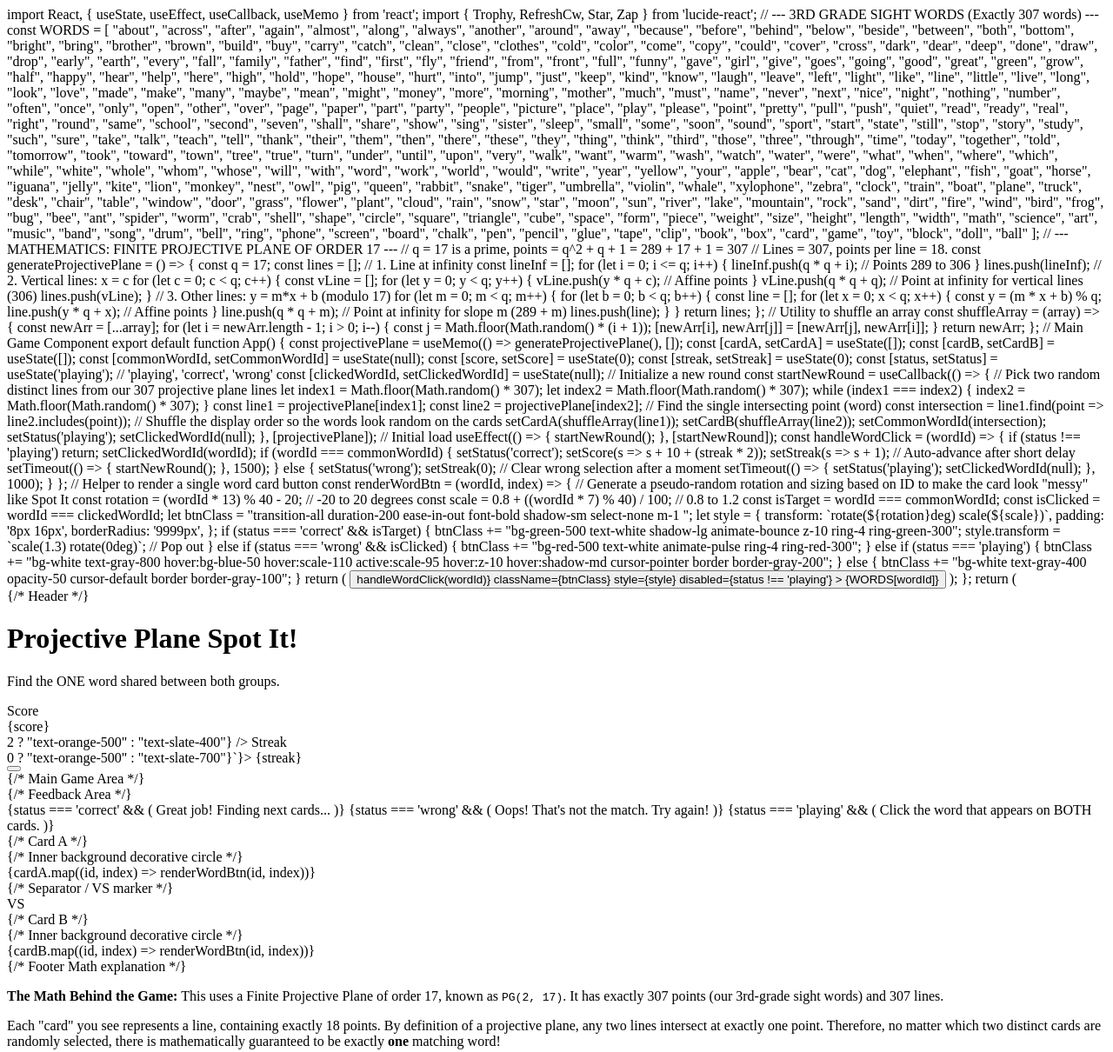
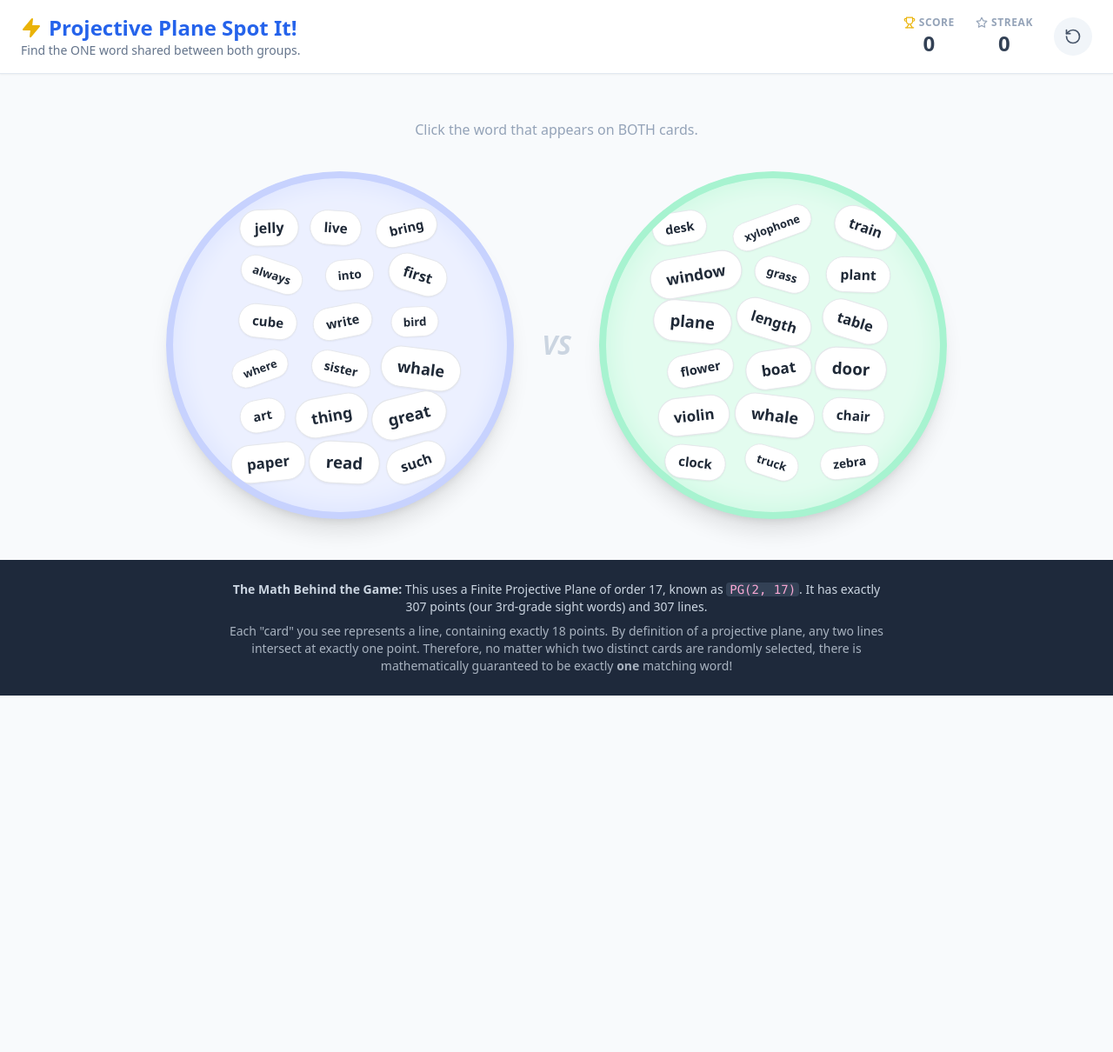
Before and after one commit to DrJeremySain/ai, a plain HTML site: page wordgame.html in a window 1280 px wide. Shown: the top 1210 px of the page at 87% size. After the commit the page ends 800 px from the top, so only its background shows below. Drawn offline with nearby package versions, Linux system fonts and the light colour scheme.

Commit message:
Update wordgame.html
This is a game to help children learn sight words.  You pick the word that is on both of the circular cards.

For the mathematically inclined, the game is a model of the order 17 projective plane.  Each word is a "point" in the plane, and each card is a "line."  Since two lines always meet at exactly one point, there is always exactly one word common to both cards!

```diff
--- a/sightword.html
+++ b/wordgame.html
@@ -1,6 +1,120 @@
-import React, { useState, useEffect, useCallback, useMemo } from 'react';
-import { Trophy, RefreshCw, Star, Zap } from 'lucide-react';
+<!DOCTYPE html>
+<html lang="en">
+<head>
+  <meta charset="UTF-8">
+  <meta name="viewport" content="width=device-width, initial-scale=1.0">
+  <title>Projective Plane Spot It!</title>
+  <script src="https://cdn.tailwindcss.com"></script>
+  <style>
+    /* Custom styles for word buttons to handle dynamic rotation and hover states */
+    .word-btn {
+      transform: rotate(var(--rot)) scale(var(--scl));
+      border-radius: 9999px;
+      padding: 8px 16px;
+      transition: all 0.2s ease-in-out;
+    }
 
+    .hover-pop:hover {
+      transform: rotate(var(--rot)) scale(1.1);
+      z-index: 10;
+      box-shadow: 0 4px 6px -1px rgba(0, 0, 0, 0.1), 0 2px 4px -1px rgba(0, 0, 0, 0.06);
+    }
+
+    .hover-pop:active {
+      transform: rotate(var(--rot)) scale(0.95);
+    }
+
+    .pop-out {
+      transform: scale(1.3) rotate(0deg) !important;
+      animation: bounce 1s infinite;
+      z-index: 20;
+    }
+
+    @keyframes bounce {
+      0%, 100% { transform: scale(1.3) rotate(0deg) translateY(-5%); animation-timing-function: cubic-bezier(0.8,0,1,1); }
+      50% { transform: scale(1.3) rotate(0deg) translateY(0); animation-timing-function: cubic-bezier(0,0,0.2,1); }
+    }
+  </style>
+</head>
+<body class="min-h-screen bg-slate-50 text-slate-800 font-sans selection:bg-blue-200 flex flex-col">
+
+  <!-- Header -->
+  <header class="bg-white shadow-sm border-b border-slate-200 px-6 py-4 flex flex-col md:flex-row justify-between items-center gap-4">
+    <div>
+      <h1 class="text-2xl font-black text-blue-600 flex items-center gap-2">
+        <svg xmlns="http://www.w3.org/2000/svg" width="24" height="24" viewBox="0 0 24 24" fill="currentColor" stroke="currentColor" stroke-width="2" stroke-linecap="round" stroke-linejoin="round" class="text-yellow-500"><polygon points="13 2 3 14 12 14 11 22 21 10 12 10 13 2"></polygon></svg>
+        Projective Plane Spot It!
+      </h1>
+      <p class="text-sm text-slate-500 font-medium">Find the ONE word shared between both groups.</p>
+    </div>
+
+    <div class="flex gap-6 items-center">
+      <div class="flex flex-col items-center">
+        <div class="flex items-center gap-1 text-slate-400 text-xs font-bold uppercase tracking-wider">
+          <svg xmlns="http://www.w3.org/2000/svg" width="14" height="14" viewBox="0 0 24 24" fill="none" stroke="currentColor" stroke-width="2" stroke-linecap="round" stroke-linejoin="round" class="text-yellow-500"><path d="M6 9H4.5a2.5 2.5 0 0 1 0-5H6"></path><path d="M18 9h1.5a2.5 2.5 0 0 0 0-5H18"></path><path d="M4 22h16"></path><path d="M10 14.66V17c0 .55-.47.98-.97 1.21C7.85 18.75 7 20.24 7 22"></path><path d="M14 14.66V17c0 .55.47.98.97 1.21C16.15 18.75 17 20.24 17 22"></path><path d="M18 2H6v7a6 6 0 0 0 12 0V2Z"></path></svg>
+          Score
+        </div>
+        <div id="scoreDisplay" class="text-2xl font-black text-slate-700">0</div>
+      </div>
+      <div class="flex flex-col items-center">
+        <div class="flex items-center gap-1 text-slate-400 text-xs font-bold uppercase tracking-wider">
+          <svg id="streakStar" xmlns="http://www.w3.org/2000/svg" width="14" height="14" viewBox="0 0 24 24" fill="none" stroke="currentColor" stroke-width="2" stroke-linecap="round" stroke-linejoin="round" class="text-slate-400"><polygon points="12 2 15.09 8.26 22 9.27 17 14.14 18.18 21.02 12 17.77 5.82 21.02 7 14.14 2 9.27 8.91 8.26 12 2"></polygon></svg>
+          Streak
+        </div>
+        <div id="streakDisplay" class="text-2xl font-black text-slate-700">0</div>
+      </div>
+      <button
+        onclick="startNewRound()"
+        class="p-3 rounded-full bg-slate-100 hover:bg-slate-200 text-slate-600 transition-colors"
+        title="Skip & Get New Cards"
+      >
+        <svg xmlns="http://www.w3.org/2000/svg" width="20" height="20" viewBox="0 0 24 24" fill="none" stroke="currentColor" stroke-width="2" stroke-linecap="round" stroke-linejoin="round"><path d="M3 12a9 9 0 1 0 9-9 9.75 9.75 0 0 0-6.74 2.74L3 8"></path><path d="M3 3v5h5"></path></svg>
+      </button>
+    </div>
+  </header>
+
+  <!-- Main Game Area -->
+  <main class="flex-grow flex flex-col items-center justify-center p-6 gap-8">
+
+    <!-- Feedback Area -->
+    <div id="feedbackContainer" class="h-8 flex items-center justify-center text-center w-full">
+      <span class="text-slate-400 font-medium">Click the word that appears on BOTH cards.</span>
+    </div>
+
+    <div class="flex flex-col md:flex-row gap-8 w-full max-w-5xl justify-center items-center">
+
+      <!-- Card A -->
+      <div class="relative w-full max-w-[400px] aspect-square bg-indigo-100 rounded-full shadow-xl border-8 border-indigo-200 flex items-center justify-center p-8 overflow-hidden transform transition-transform hover:scale-[1.02]">
+        <div class="absolute inset-2 bg-white/40 rounded-full blur-md"></div>
+        <div id="cardAContainer" class="relative flex flex-wrap justify-center content-center h-full w-full gap-1"></div>
+      </div>
+
+      <!-- Separator / VS marker -->
+      <div class="flex-shrink-0 text-3xl font-black text-slate-300 italic hidden md:block">
+        VS
+      </div>
+
+      <!-- Card B -->
+      <div class="relative w-full max-w-[400px] aspect-square bg-emerald-100 rounded-full shadow-xl border-8 border-emerald-200 flex items-center justify-center p-8 overflow-hidden transform transition-transform hover:scale-[1.02]">
+         <div class="absolute inset-2 bg-white/40 rounded-full blur-md"></div>
+        <div id="cardBContainer" class="relative flex flex-wrap justify-center content-center h-full w-full gap-1"></div>
+      </div>
+
+    </div>
+  </main>
+
+  <!-- Footer Math explanation -->
+  <footer class="bg-slate-800 text-slate-300 p-6 text-sm text-center">
+    <p class="max-w-3xl mx-auto mb-2">
+      <strong>The Math Behind the Game:</strong> This uses a Finite Projective Plane of order 17, known as <code class="bg-slate-700 px-1 rounded text-pink-300">PG(2, 17)</code>.
+      It has exactly 307 points (our 3rd-grade sight words) and 307 lines.
+    </p>
+    <p class="max-w-3xl mx-auto opacity-80">
+      Each "card" you see represents a line, containing exactly 18 points. By definition of a projective plane, any two lines intersect at exactly one point. Therefore, no matter which two distinct cards are randomly selected, there is mathematically guaranteed to be exactly <strong>one</strong> matching word!
+    </p>
+  </footer>
+
+  <script>
     // --- 3RD GRADE SIGHT WORDS (Exactly 307 words) ---
     const WORDS = [
       "about", "across", "after", "again", "almost", "along", "always", "another", "around", "away",
@@ -38,8 +152,6 @@ const WORDS = [
     ];
 
     // --- MATHEMATICS: FINITE PROJECTIVE PLANE OF ORDER 17 ---
-// q = 17 is a prime, points = q^2 + q + 1 = 289 + 17 + 1 = 307
-// Lines = 307, points per line = 18.
     const generateProjectivePlane = () => {
       const q = 17;
       const lines = [];
@@ -73,9 +185,28 @@ const generateProjectivePlane = () => {
           lines.push(line);
         }
       }
-
       return lines;
     };
+
+    // Initialize plane
+    const projectivePlane = generateProjectivePlane();
+
+    // Game State
+    let cardA = [];
+    let cardB = [];
+    let commonWordId = null;
+    let score = 0;
+    let streak = 0;
+    let status = 'playing'; // 'playing', 'correct', 'wrong'
+    let clickedWordId = null;
+
+    // DOM Elements
+    const cardAContainer = document.getElementById('cardAContainer');
+    const cardBContainer = document.getElementById('cardBContainer');
+    const scoreDisplay = document.getElementById('scoreDisplay');
+    const streakDisplay = document.getElementById('streakDisplay');
+    const streakStar = document.getElementById('streakStar');
+    const feedbackContainer = document.getElementById('feedbackContainer');
 
     // Utility to shuffle an array
     const shuffleArray = (array) => {
@@ -87,22 +218,126 @@ const shuffleArray = (array) => {
       return newArr;
     };
 
-// Main Game Component
-export default function App() {
-  const projectivePlane = useMemo(() => generateProjectivePlane(), []);
+    function updateScoreBoard() {
+      scoreDisplay.textContent = score;
+      streakDisplay.textContent = streak;
 
-  const [cardA, setCardA] = useState([]);
-  const [cardB, setCardB] = useState([]);
-  const [commonWordId, setCommonWordId] = useState(null);
+      if (streak > 0) {
+        streakDisplay.className = "text-2xl font-black text-orange-500";
+      } else {
+        streakDisplay.className = "text-2xl font-black text-slate-700";
+      }
 
-  const [score, setScore] = useState(0);
-  const [streak, setStreak] = useState(0);
-  const [status, setStatus] = useState('playing'); // 'playing', 'correct', 'wrong'
-  const [clickedWordId, setClickedWordId] = useState(null);
+      if (streak > 2) {
+        streakStar.classList.remove('text-slate-400');
+        streakStar.classList.add('text-orange-500', 'fill-orange-500');
+      } else {
+        streakStar.classList.add('text-slate-400');
+        streakStar.classList.remove('text-orange-500', 'fill-orange-500');
+      }
+    }
 
-  // Initialize a new round
-  const startNewRound = useCallback(() => {
-    // Pick two random distinct lines from our 307 projective plane lines
+    function updateFeedback() {
+      if (status === 'correct') {
+        feedbackContainer.innerHTML = `
+          <span class="text-green-500 font-bold text-xl flex items-center gap-2 transition-opacity">
+            <svg xmlns="http://www.w3.org/2000/svg" width="24" height="24" viewBox="0 0 24 24" fill="currentColor" stroke="currentColor" stroke-width="2" stroke-linecap="round" stroke-linejoin="round"><polygon points="12 2 15.09 8.26 22 9.27 17 14.14 18.18 21.02 12 17.77 5.82 21.02 7 14.14 2 9.27 8.91 8.26 12 2"></polygon></svg>
+            Great job! Finding next cards...
+          </span>
+        `;
+      } else if (status === 'wrong') {
+        feedbackContainer.innerHTML = `
+          <span class="text-red-500 font-bold text-xl transition-opacity">
+            Oops! That's not the match. Try again!
+          </span>
+        `;
+      } else {
+        feedbackContainer.innerHTML = `
+          <span class="text-slate-400 font-medium transition-opacity">
+            Click the word that appears on BOTH cards.
+          </span>
+        `;
+      }
+    }
+
+    function createWordBtn(wordId) {
+      const btn = document.createElement('button');
+
+      // Pseudo-random sizing/rotation
+      const rotation = (wordId * 13) % 40 - 20;
+      const scale = 0.8 + ((wordId * 7) % 40) / 100;
+
+      btn.textContent = WORDS[wordId];
+      btn.style.setProperty('--rot', `${rotation}deg`);
+      btn.style.setProperty('--scl', scale);
+
+      const isTarget = wordId === commonWordId;
+      const isClicked = wordId === clickedWordId;
+
+      let btnClass = "word-btn font-bold shadow-sm select-none m-1 ";
+
+      if (status === 'correct' && isTarget) {
+        btnClass += "bg-green-500 text-white shadow-lg ring-4 ring-green-300 pop-out";
+      } else if (status === 'wrong' && isClicked) {
+        btnClass += "bg-red-500 text-white ring-4 ring-red-300 animate-pulse";
+      } else if (status === 'playing') {
+        btnClass += "bg-white text-gray-800 hover:bg-blue-50 hover-pop cursor-pointer border border-gray-200";
+        btn.onclick = () => handleWordClick(wordId);
+      } else {
+        btnClass += "bg-white text-gray-400 opacity-50 cursor-default border border-gray-100";
+        btn.disabled = true;
+      }
+
+      btn.className = btnClass;
+      return btn;
+    }
+
+    function renderCards() {
+      cardAContainer.innerHTML = '';
+      cardBContainer.innerHTML = '';
+
+      cardA.forEach(id => {
+        cardAContainer.appendChild(createWordBtn(id));
+      });
+
+      cardB.forEach(id => {
+        cardBContainer.appendChild(createWordBtn(id));
+      });
+
+      updateFeedback();
+      updateScoreBoard();
+    }
+
+    function handleWordClick(wordId) {
+      if (status !== 'playing') return;
+
+      clickedWordId = wordId;
+
+      if (wordId === commonWordId) {
+        status = 'correct';
+        score += 10 + (streak * 2);
+        streak += 1;
+
+        renderCards();
+
+        setTimeout(() => {
+          startNewRound();
+        }, 1500);
+      } else {
+        status = 'wrong';
+        streak = 0;
+
+        renderCards();
+
+        setTimeout(() => {
+          status = 'playing';
+          clickedWordId = null;
+          renderCards();
+        }, 1000);
+      }
+    }
+
+    function startNewRound() {
       let index1 = Math.floor(Math.random() * 307);
       let index2 = Math.floor(Math.random() * 307);
       while (index1 === index2) {
@@ -112,189 +347,20 @@ export default function App() {
       const line1 = projectivePlane[index1];
       const line2 = projectivePlane[index2];
 
-    // Find the single intersecting point (word)
-    const intersection = line1.find(point => line2.includes(point));
+      commonWordId = line1.find(point => line2.includes(point));
 
-    // Shuffle the display order so the words look random on the cards
-    setCardA(shuffleArray(line1));
-    setCardB(shuffleArray(line2));
-    setCommonWordId(intersection);
+      cardA = shuffleArray(line1);
+      cardB = shuffleArray(line2);
 
-    setStatus('playing');
-    setClickedWordId(null);
-  }, [projectivePlane]);
+      status = 'playing';
+      clickedWordId = null;
 
-  // Initial load
-  useEffect(() => {
-    startNewRound();
-  }, [startNewRound]);
-
-  const handleWordClick = (wordId) => {
-    if (status !== 'playing') return;
-
-    setClickedWordId(wordId);
-
-    if (wordId === commonWordId) {
-      setStatus('correct');
-      setScore(s => s + 10 + (streak * 2));
-      setStreak(s => s + 1);
-
-      // Auto-advance after short delay
-      setTimeout(() => {
-        startNewRound();
-      }, 1500);
-    } else {
-      setStatus('wrong');
-      setStreak(0);
-
-      // Clear wrong selection after a moment
-      setTimeout(() => {
-        setStatus('playing');
-        setClickedWordId(null);
-      }, 1000);
-    }
-  };
-
-  // Helper to render a single word card button
-  const renderWordBtn = (wordId, index) => {
-    // Generate a pseudo-random rotation and sizing based on ID to make the card look "messy" like Spot It
-    const rotation = (wordId * 13) % 40 - 20; // -20 to 20 degrees
-    const scale = 0.8 + ((wordId * 7) % 40) / 100; // 0.8 to 1.2
-
-    const isTarget = wordId === commonWordId;
-    const isClicked = wordId === clickedWordId;
-
-    let btnClass = "transition-all duration-200 ease-in-out font-bold shadow-sm select-none m-1 ";
-    let style = {
-      transform: `rotate(${rotation}deg) scale(${scale})`,
-      padding: '8px 16px',
-      borderRadius: '9999px',
-    };
-
-    if (status === 'correct' && isTarget) {
-      btnClass += "bg-green-500 text-white shadow-lg animate-bounce z-10 ring-4 ring-green-300";
-      style.transform = `scale(1.3) rotate(0deg)`; // Pop out
-    } else if (status === 'wrong' && isClicked) {
-      btnClass += "bg-red-500 text-white animate-pulse ring-4 ring-red-300";
-    } else if (status === 'playing') {
-      btnClass += "bg-white text-gray-800 hover:bg-blue-50 hover:scale-110 active:scale-95 hover:z-10 hover:shadow-md cursor-pointer border border-gray-200";
-    } else {
-      btnClass += "bg-white text-gray-400 opacity-50 cursor-default border border-gray-100";
+      renderCards();
     }
 
-    return (
-      <button
-        key={wordId + '-' + index}
-        onClick={() => handleWordClick(wordId)}
-        className={btnClass}
-        style={style}
-        disabled={status !== 'playing'}
-      >
-        {WORDS[wordId]}
-      </button>
-    );
-  };
+    // Initialize game on load
+    window.onload = startNewRound;
 
-  return (
-    <div className="min-h-screen bg-slate-50 text-slate-800 font-sans selection:bg-blue-200 flex flex-col">
-
-      {/* Header */}
-      <header className="bg-white shadow-sm border-b border-slate-200 px-6 py-4 flex flex-col md:flex-row justify-between items-center gap-4">
-        <div>
-          <h1 className="text-2xl font-black text-blue-600 flex items-center gap-2">
-            <Zap className="text-yellow-500 fill-yellow-500" />
-            Projective Plane Spot It!
-          </h1>
-          <p className="text-sm text-slate-500 font-medium">Find the ONE word shared between both groups.</p>
-        </div>
-
-        <div className="flex gap-6 items-center">
-          <div className="flex flex-col items-center">
-            <div className="flex items-center gap-1 text-slate-400 text-xs font-bold uppercase tracking-wider">
-              <Trophy size={14} className="text-yellow-500" /> Score
-            </div>
-            <div className="text-2xl font-black text-slate-700">{score}</div>
-          </div>
-          <div className="flex flex-col items-center">
-            <div className="flex items-center gap-1 text-slate-400 text-xs font-bold uppercase tracking-wider">
-              <Star size={14} className={streak > 2 ? "text-orange-500" : "text-slate-400"} /> Streak
-            </div>
-            <div className={`text-2xl font-black ${streak > 0 ? "text-orange-500" : "text-slate-700"}`}>
-              {streak}
-            </div>
-          </div>
-          <button
-            onClick={startNewRound}
-            className="p-3 rounded-full bg-slate-100 hover:bg-slate-200 text-slate-600 transition-colors"
-            title="Skip & Get New Cards"
-          >
-            <RefreshCw size={20} />
-          </button>
-        </div>
-      </header>
-
-      {/* Main Game Area */}
-      <main className="flex-grow flex flex-col items-center justify-center p-6 gap-8">
-
-        {/* Feedback Area */}
-        <div className="h-8 flex items-center justify-center">
-          {status === 'correct' && (
-            <span className="text-green-500 font-bold text-xl flex items-center gap-2 animate-in fade-in slide-in-from-bottom-2">
-              <Star className="fill-green-500" /> Great job! Finding next cards...
-            </span>
-          )}
-          {status === 'wrong' && (
-            <span className="text-red-500 font-bold text-xl animate-in fade-in">
-              Oops! That's not the match. Try again!
-            </span>
-          )}
-          {status === 'playing' && (
-            <span className="text-slate-400 font-medium">
-              Click the word that appears on BOTH cards.
-            </span>
-          )}
-        </div>
-
-        <div className="flex flex-col md:flex-row gap-8 w-full max-w-5xl justify-center items-center">
-
-          {/* Card A */}
-          <div className="relative w-full max-w-[400px] aspect-square bg-indigo-100 rounded-full shadow-xl border-8 border-indigo-200 flex items-center justify-center p-8 overflow-hidden transform transition-transform hover:scale-[1.02]">
-            {/* Inner background decorative circle */}
-            <div className="absolute inset-2 bg-white/40 rounded-full blur-md"></div>
-
-            <div className="relative flex flex-wrap justify-center content-center h-full w-full gap-1">
-              {cardA.map((id, index) => renderWordBtn(id, index))}
-            </div>
-          </div>
-
-          {/* Separator / VS marker */}
-          <div className="flex-shrink-0 text-3xl font-black text-slate-300 italic hidden md:block">
-            VS
-          </div>
-
-          {/* Card B */}
-          <div className="relative w-full max-w-[400px] aspect-square bg-emerald-100 rounded-full shadow-xl border-8 border-emerald-200 flex items-center justify-center p-8 overflow-hidden transform transition-transform hover:scale-[1.02]">
-             {/* Inner background decorative circle */}
-             <div className="absolute inset-2 bg-white/40 rounded-full blur-md"></div>
-
-            <div className="relative flex flex-wrap justify-center content-center h-full w-full gap-1">
-              {cardB.map((id, index) => renderWordBtn(id, index))}
-            </div>
-          </div>
-
-        </div>
-      </main>
-
-      {/* Footer Math explanation */}
-      <footer className="bg-slate-800 text-slate-300 p-6 text-sm text-center">
-        <p className="max-w-3xl mx-auto mb-2">
-          <strong>The Math Behind the Game:</strong> This uses a Finite Projective Plane of order 17, known as <code className="bg-slate-700 px-1 rounded text-pink-300">PG(2, 17)</code>.
-          It has exactly 307 points (our 3rd-grade sight words) and 307 lines.
-        </p>
-        <p className="max-w-3xl mx-auto opacity-80">
-          Each "card" you see represents a line, containing exactly 18 points. By definition of a projective plane, any two lines intersect at exactly one point. Therefore, no matter which two distinct cards are randomly selected, there is mathematically guaranteed to be exactly <strong>one</strong> matching word!
-        </p>
-      </footer>
-    </div>
-  );
-}
+  </script>
+</body>
+</html>
```
Lines whose indentation alone changed are shown as unchanged.
